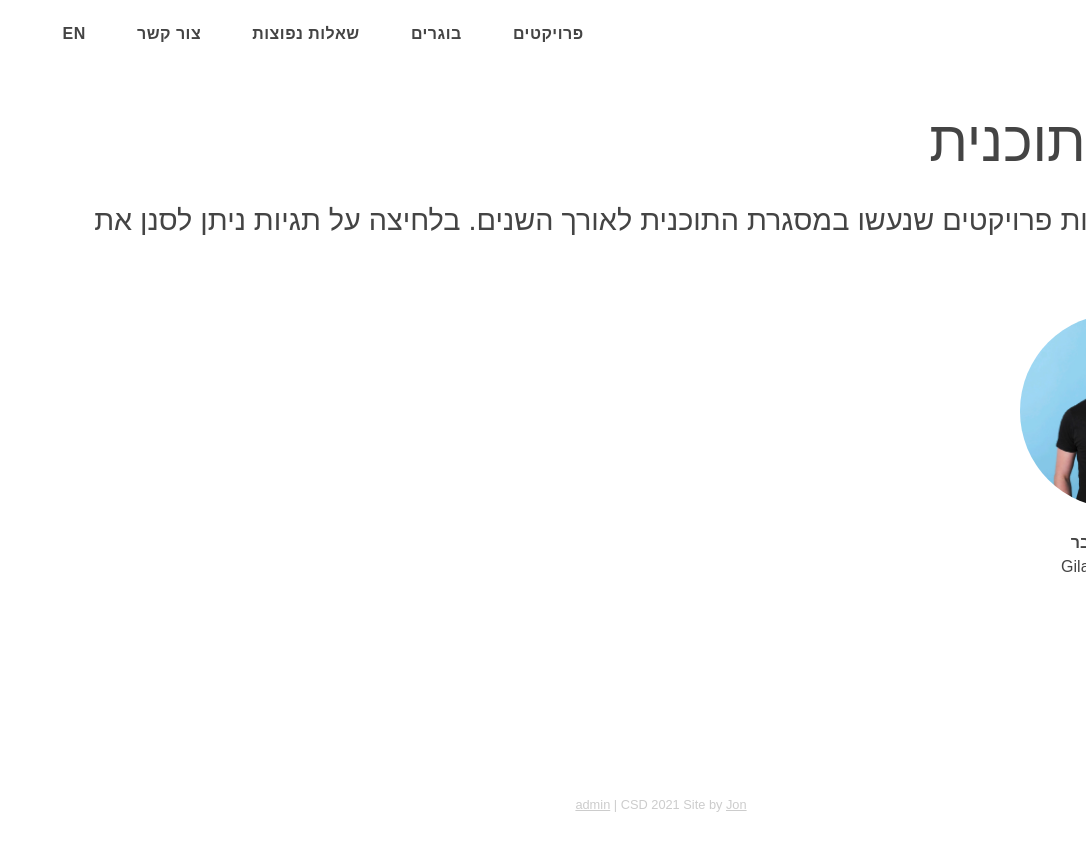
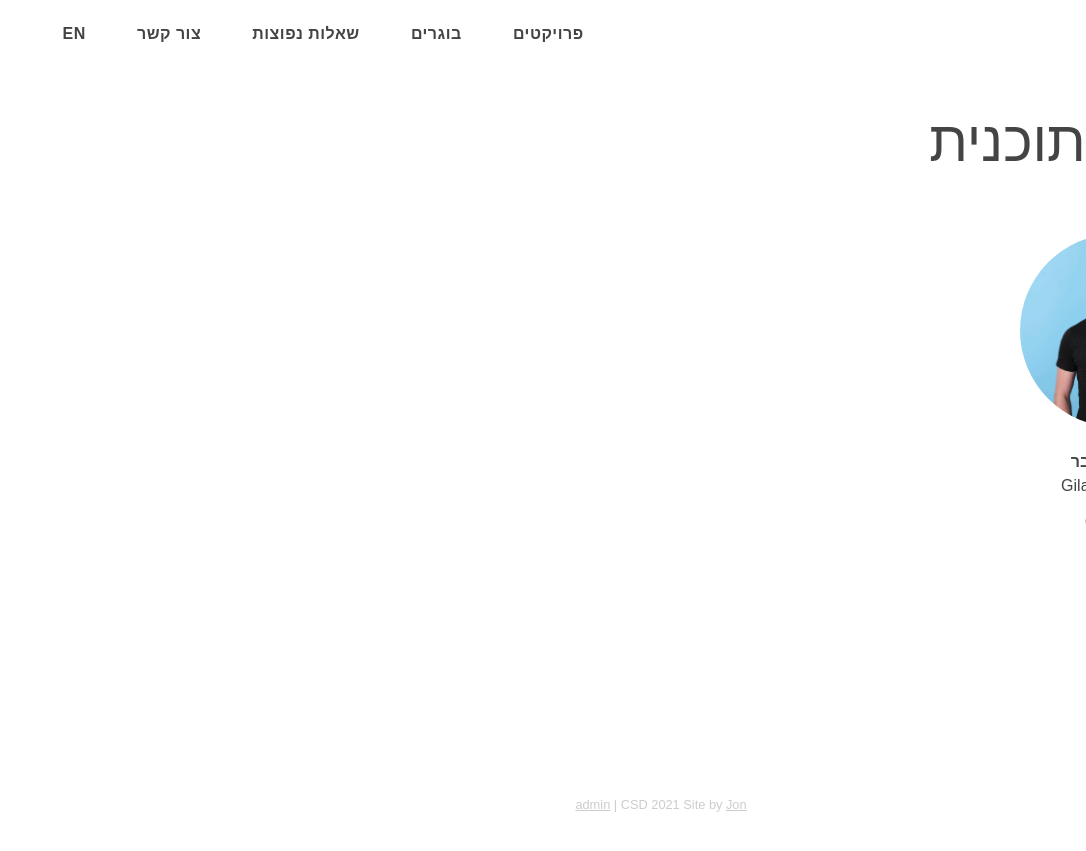
Before and after one commit to bsc-des/csd.degree, a Jekyll site: the page built from alumni.html, in a window 1280 px wide. Shown: the top 851 px of the page, without its empty margins (194-1280 px from the left). Built offline with Jekyll 4.4.1, drawn with Linux system fonts in a browser that asks for light colours; some web fonts are replaced.

Commit message:
Alumni links

```diff
--- a/alumni.html
+++ b/alumni.html
@@ -2,9 +2,6 @@
 layout: page
 title: בוגרי התוכנית
 permalink: /alumni/
-text: |-
-  פה תוכלו לראות פרויקטים שנעשו במסגרת התוכנית לאורך השנים.
-  בלחיצה על תגיות ניתן לסנן את הפרויקטים.
 ---
 
 <style>
@@ -17,9 +14,9 @@
   }
 </style>
 
-<p class="headline">
+<!-- <p class="headline">
   {{page.text}}
-</p>
+</p> -->
 
 <div class="mb-4">
   <div id="shuffle-grid" class="projects-container row">
@@ -38,6 +35,11 @@
                 <img src="/assets/images/ui/instagram.svg" />
               </a>
               {% endif %}
+              {% if post.website != '' %}
+              <a href="{{ post.website }}" class="icon-link" target="_blank">
+                <img src="/assets/images/ui/link.svg" />
+              </a>
+              {% endif %}
             </div>
         </div>
       </div>
```
Also changed, not shown: assets/images/ui/link.svg (added), 1 other file.
